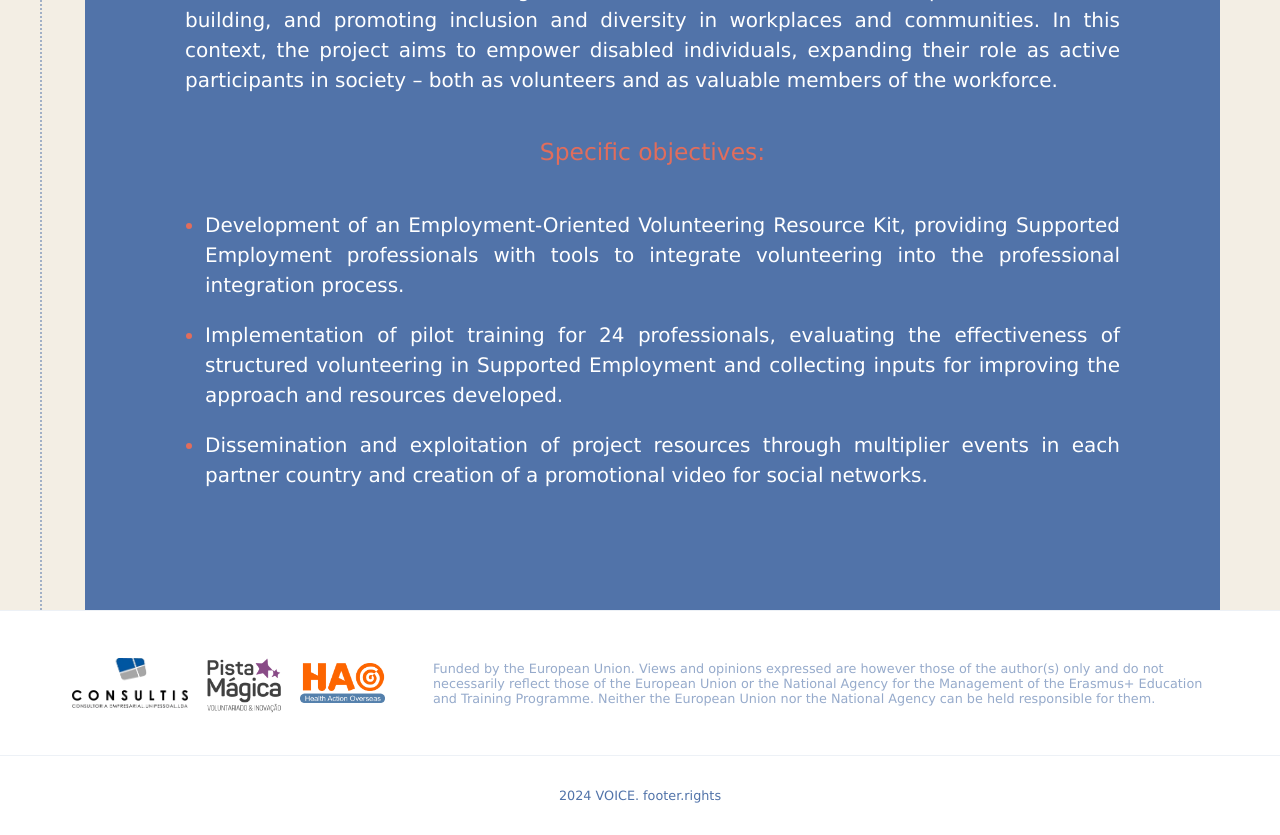
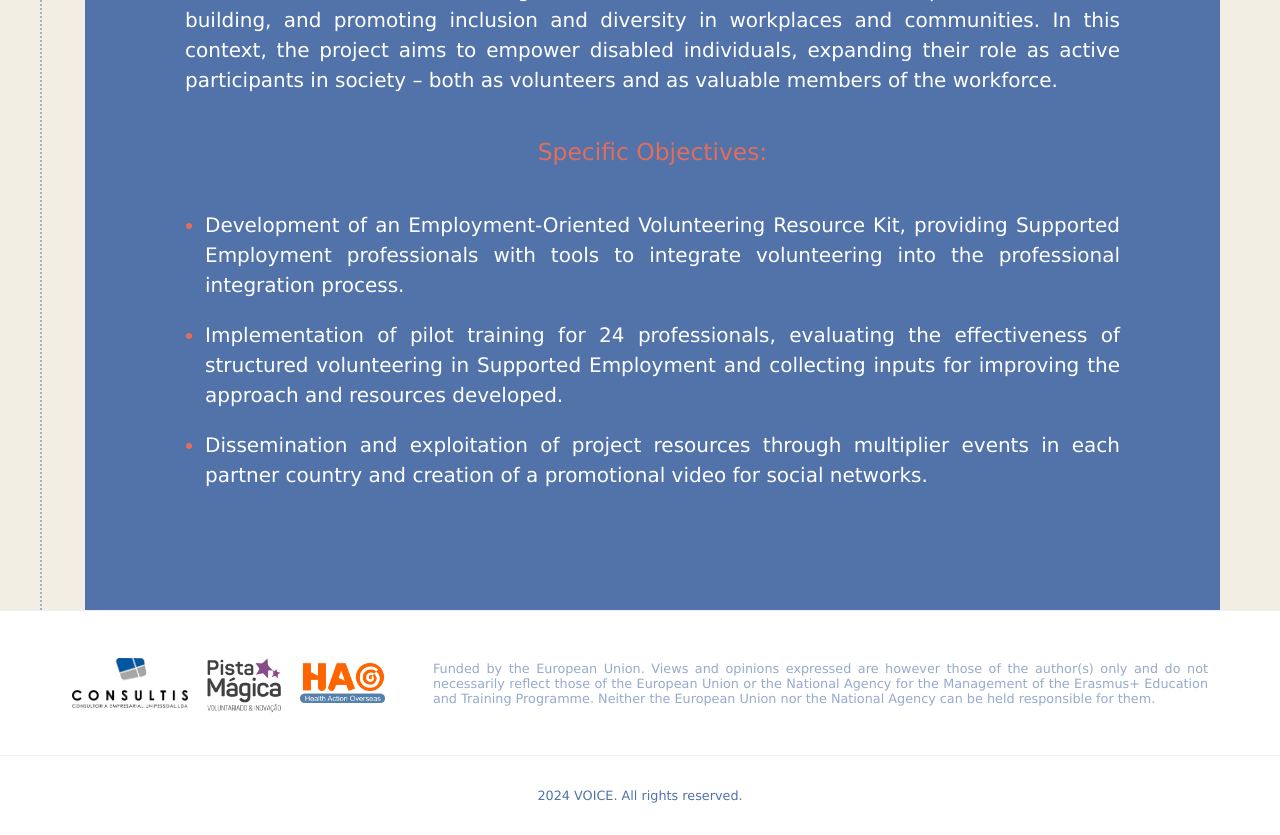
Before and after one commit to circuloponto/voice, a React (Vite) app: page /objectives in a window 1280 px wide. Shown: the part 460-1295 px from the top of the page. Built offline with nearby package versions, Linux system fonts and the light colour scheme.

Commit message:
first commit

```diff
--- a/src/components/Footer.module.css
+++ b/src/components/Footer.module.css
@@ -83,6 +83,7 @@
   color: var(--color-blue);
   font-size: 0.8rem;
   opacity: 0.6;
+  text-align: justify;
 }
 
 .footerRights {
--- a/src/components/HeadlineObjectives.jsx
+++ b/src/components/HeadlineObjectives.jsx
@@ -16,7 +16,7 @@ const HeadlineObjectives = () => {
       <div className={styles.projectsContainer}>
         <div className={styles.headline}>VOICE</div>
         <div className={styles.text}>
-          {t('objectives.headline')}
+        Volunteering Opportunities for Inclusion and Competence development of disabled individuals within supported Employment (2024-2-PT01-KA210-VET-000270713)
         </div>
       </div>
 
--- a/src/components/Partners.module.css
+++ b/src/components/Partners.module.css
@@ -40,6 +40,7 @@
 }
 .text p{
   margin-bottom: 40px;
+  line-height: 1.5;
 }
 .link{
   color: var(--color-coral);
--- a/src/translations/en.json
+++ b/src/translations/en.json
@@ -11,7 +11,7 @@
     "footer": "contacts"
   },
   "sidebar": {
-    "title": "VOICE – Volunteering Opportunities for Inclusion and Competence Development of Disabled Individuals within Supported Employment (2024-2-PT01-KA210-VET-000270713)",
+    "title": "VOICE – Volunteering Opportunities for Inclusion and Competence development of disabled individuals within supported Employment (2024-2-PT01-KA210-VET-000270713)",
     "consultis": {
       "title": "Consultis",
       "email": "crea@consultis.pt",
@@ -27,7 +27,7 @@
     "title": "Objectives",
     "subTitle0":"General Objective:",
     "paragraph1": "The VOICE project promotes the integration of structured volunteering in the Supported Employment model in Portugal and Romania, creating new paths to employability for disabled individuals. Volunteering is an effective means for skill development, confidence building, and promoting inclusion and diversity in workplaces and communities. In this context, the project aims to empower disabled individuals, expanding their role as active participants in society – both as volunteers and as valuable members of the workforce.",
-    "subTitle": "Specific objectives:",
+    "subTitle": "Specific Objectives:",
     "bullet1": "Development of an Employment-Oriented Volunteering Resource Kit, providing Supported Employment professionals with tools to integrate volunteering into the professional integration process.",
     "bullet2": "Implementation of pilot training for 24 professionals, evaluating the effectiveness of structured volunteering in Supported Employment and collecting inputs for improving the approach and resources developed.",
     "bullet3": "Dissemination and exploitation of project resources through multiplier events in each partner country and creation of a promotional video for social networks."
@@ -96,6 +96,7 @@
     "contact": "Contact Us",
     "email": "Email",
     "phone": "Phone",
-    "address": "Address"
+    "address": "Address",
+    "rights": "All rights reserved."
   }
 }
--- a/src/translations/pt.json
+++ b/src/translations/pt.json
@@ -11,7 +11,7 @@
     "footer": "contactos"
   },
   "sidebar":{
-    "title": " VOICE – Volunteering Opportunities for Inclusion and Competence Development of Disabled Individuals within Supported Employment (2024-2-PT01-KA210-VET-000270713)",
+    "title": " VOICE – Volunteering Opportunities for Inclusion and Competence development of disabled individuals within supported Employment (2024-2-PT01-KA210-VET-000270713)",
     "consultis": {
         "title": "Consultis",
         "email": "crea@consultis.pt",
@@ -27,7 +27,7 @@
     "title": "Objetivos",
     "subTitle0":"Objectivo Geral:",
     "paragraph1": "O projeto VOICE promove a integração do voluntariado estruturado no modelo de Emprego Apoiado em Portugal e na Roménia, criando novos percursos de empregabilidade para pessoas com deficiência ou incapacidade. O voluntariado é um meio eficaz para o desenvolvimento de competências, reforço da autoconfiança e promoção da inclusão e diversidade nos locais de trabalho e comunidades.Neste contexto, o projeto visa capacitar as pessoas com deficiência ou incapacidade, ampliando o seu papel enquanto participantes ativos na sociedade – tanto como voluntários como membros valorizados da força de trabalho.",
-    "subTitle": "Objetivos específicos:",
+    "subTitle": "Objetivos Específicos:",
     "bullet1": "Desenvolver um Kit de Recursos para o Voluntariado Orientado para o Emprego, fornecendo aos profissionais de Emprego Apoiado ferramentas para integrar o voluntariado no processo de integração profissional.",
     "bullet2": "Implementar uma formação-piloto para 24 profissionais, avaliando a eficácia do voluntariado estruturado no Emprego Apoiado e recolhendo contributos para a melhoria da abordagem e dos recursos desenvolvidos.",
     "bullet3": "Disseminar e valorizar os recursos do projeto, através de eventos multiplicadores em cada país parceiro e da criação de um vídeo promocional para as redes sociais."
--- a/src/translations/ro.json
+++ b/src/translations/ro.json
@@ -11,7 +11,7 @@
     "footer": "contacte"
   },
   "sidebar": {
-    "title": "VOICE – Volunteering Opportunities for Inclusion and Competence Development of Disabled Individuals within Supported Employment (2024-2-PT01-KA210-VET-000270713)",
+    "title": "VOICE – Volunteering Opportunities for Inclusion and Competence development of disabled individuals within supported Employment (2024-2-PT01-KA210-VET-000270713)",
     "consultis": {
       "title": "Consultis",
       "email": "crea@consultis.pt",
@@ -26,7 +26,7 @@
     "headline": "își propune să capaciteze persoanele cu dizabilități, extinzându-le rolul ca participanți activi în societate.",
     "title": "Obiective",
     "paragraph1": "Proiectul VOICE promovează integrarea voluntariatului structurat în modelul de Angajare Asistată din Portugalia și România, creând noi căi de angajabilitate pentru persoanele cu dizabilități. Voluntariatul este un mijloc eficient pentru dezvoltarea abilităților, consolidarea încrederii și promovarea incluziunii și diversității la locul de muncă și în comunități. În acest context, proiectul își propune să capaciteze persoanele cu dizabilități, extinzându-le rolul ca participanți activi în societate – atât ca voluntari, cât și ca membri valoroși ai forței de muncă.",
-    "subTitle": "Obiective specifice:",
+    "subTitle": "Obiective Specifice:",
     "bullet1": "Dezvoltarea unui Kit de Resurse pentru Voluntariat Orientat spre Angajare, oferind profesioniștilor din Angajarea Asistată instrumente pentru integrarea voluntariatului în procesul de integrare profesională.",
     "bullet2": "Implementarea unei formări pilot pentru 24 de profesioniști, evaluând eficacitatea voluntariatului structurat în Angajarea Asistată și colectând contribuții pentru îmbunătățirea abordării și resurselor dezvoltate.",
     "bullet3": "Diseminarea și valorificarea resurselor proiectului prin evenimente multiplicatoare în fiecare țară parteneră și crearea unui videoclip promoțional pentru rețelele sociale."
@@ -95,6 +95,7 @@
     "contact": "Contactează-ne",
     "email": "Email",
     "phone": "Telefon",
-    "address": "Adresă"
+    "address": "Adresă",
+    "rights": "Toate drepturile rezervate."
   }
 }
```
